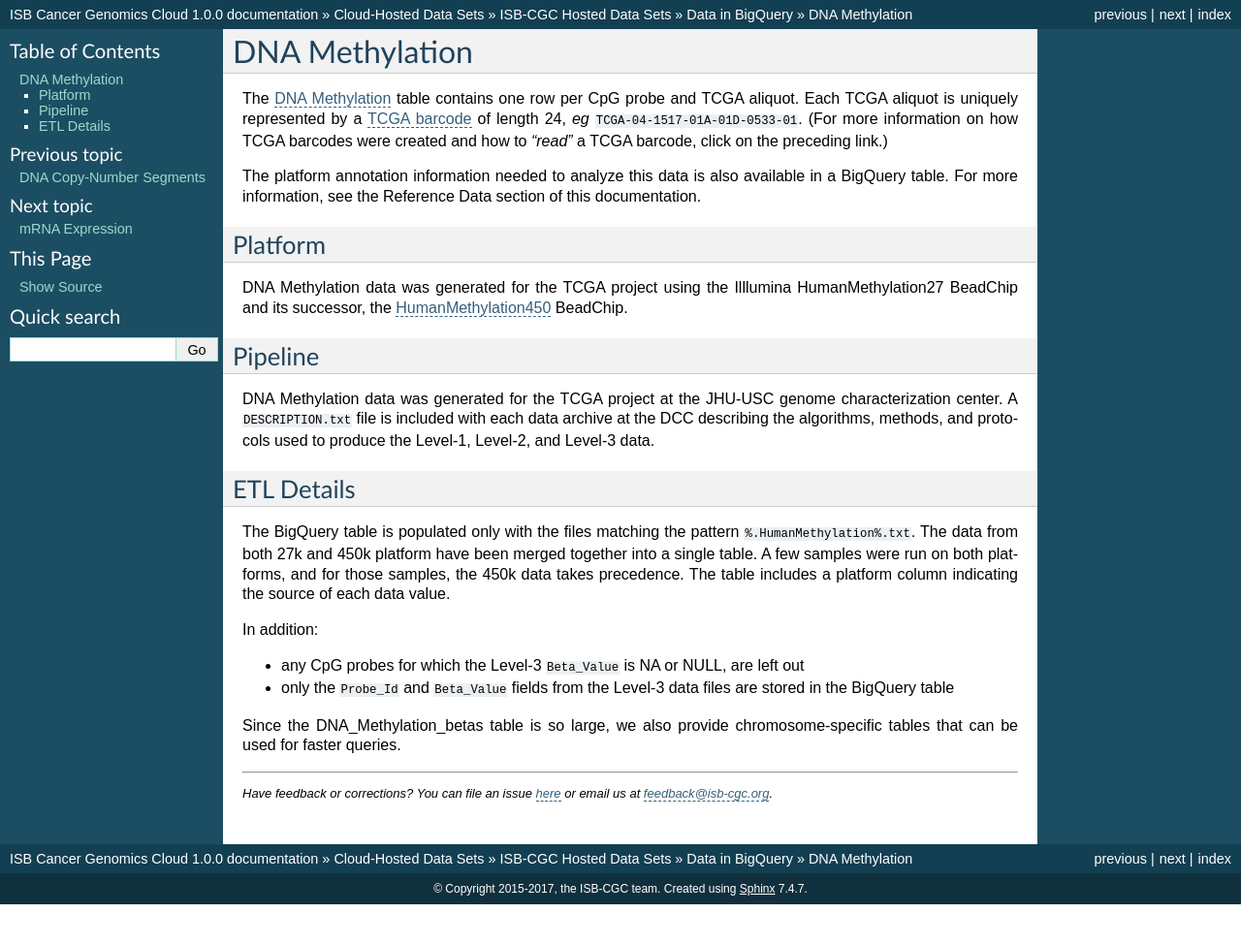
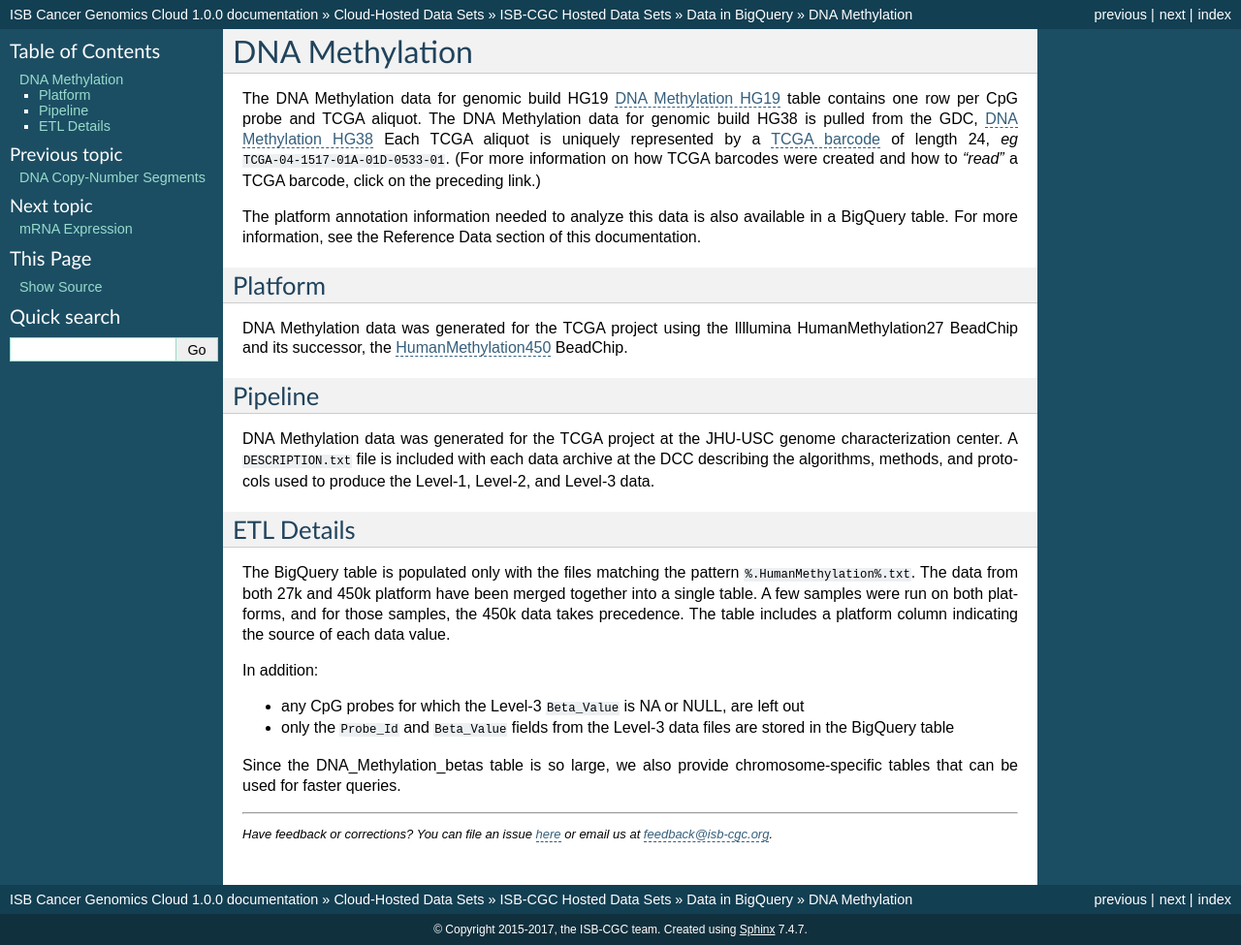
Before and after one commit to isb-cgc/readthedocs, a Sphinx documentation site: the page built from docs/source/sections/data/data2/ETL_DNAmethylation.rst, in a window 1280 px wide and 975 px high. Shown: the whole window at 97% size. Built offline with Sphinx 7.4.7, drawn with Linux system fonts in a browser that asks for light colours; pages that are not in the unit, such as notebooks, are missing from menus.

Commit message:
updated lniks

```diff
--- a/docs/source/sections/data/data2/ETL_DNAmethylation.rst
+++ b/docs/source/sections/data/data2/ETL_DNAmethylation.rst
@@ -1,9 +1,9 @@
 DNA Methylation
 ====================
 
-The
-`DNA Methylation <https://bigquery.cloud.google.com/table/isb-cgc:tcga_201607_beta.DNA_Methylation_betas>`_
-table contains one row per CpG probe and TCGA aliquot.
+The DNA Methylation data for  genomic build HG19
+`DNA Methylation HG19 <https://bigquery.cloud.google.com/table/isb-cgc:TCGA_hg19_data_v0.DNA_Methylation>`_
+table contains one row per CpG probe and TCGA aliquot.  The DNA Methylation data for genomic build HG38 is pulled from the GDC, `DNA Methylation HG38 <https://bigquery.cloud.google.com/table/isb-cgc:TCGA_hg38_data_v0.DNA_Methylation>`_
 Each TCGA aliquot is uniquely represented by a
 `TCGA barcode <https://wiki.nci.nih.gov/display/TCGA/TCGA+barcode>`_
 of length 24, *eg* ``TCGA-04-1517-01A-01D-0533-01``.  (For more information on how TCGA barcodes
```
